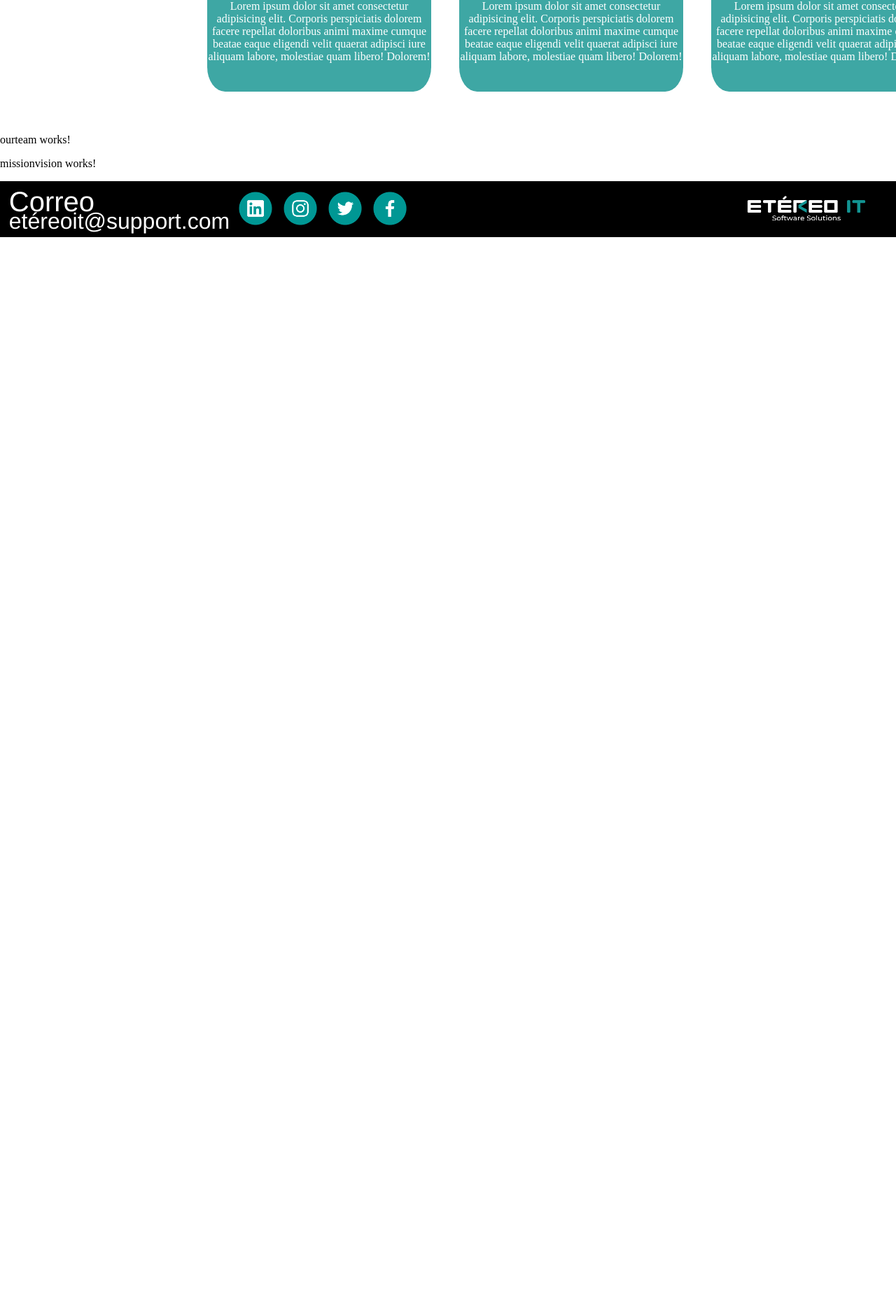
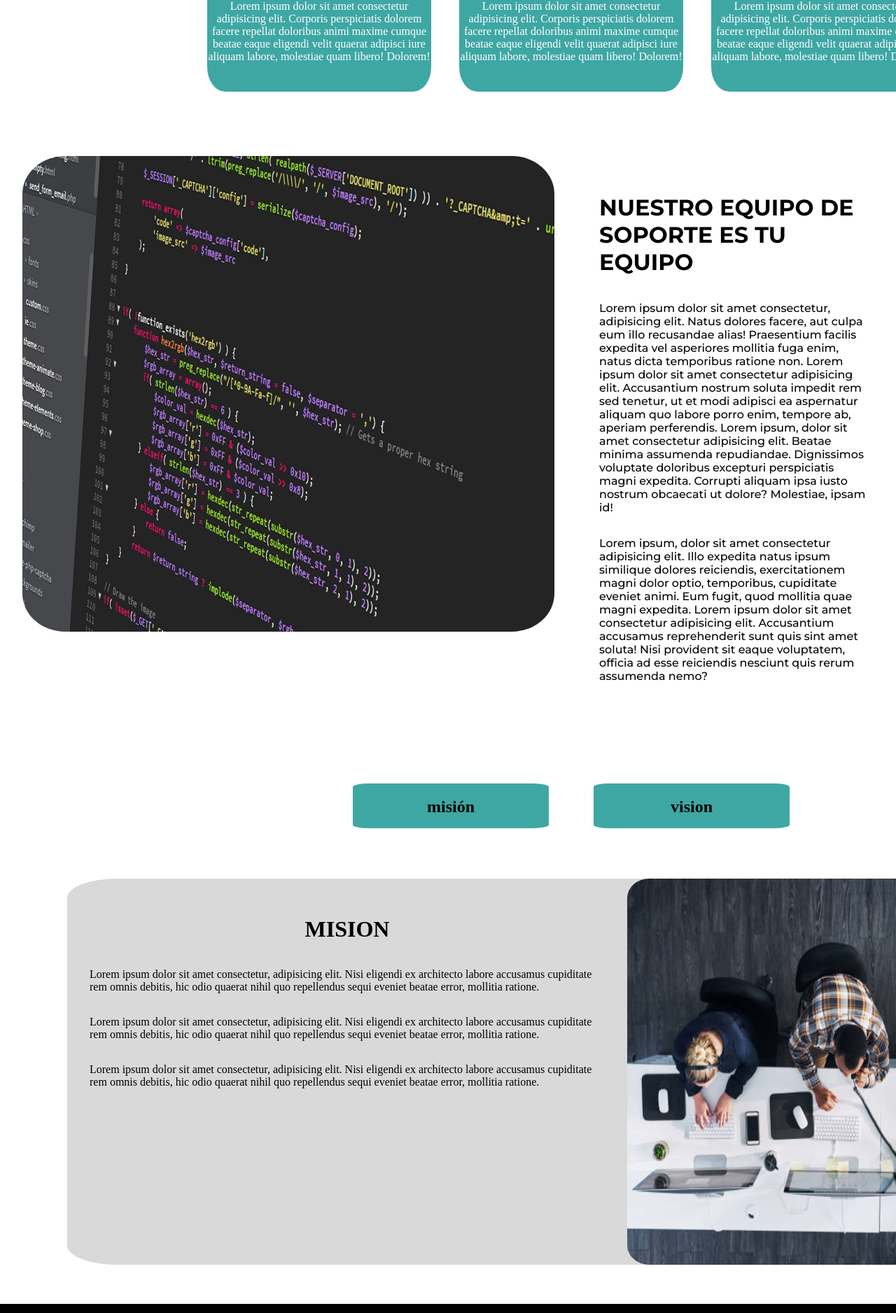
Before and after one commit to MemoAllighieri/EtereoIt-Web, an Angular app: page / in a window 1280 px wide. Shown: the part 3631-5508 px from the top of the page at 70% size. Before the commit the page ends 3970 px from the top, so only its background shows below. Built offline with nearby package versions, Linux system fonts and the light colour scheme.

Commit message:
agregando ourteam y missionvision

```diff
--- a/src/app/main/home/missionvision/missionvision.component.css
+++ b/src/app/main/home/missionvision/missionvision.component.css
@@ -0,0 +1,51 @@
+.container{
+    display: flex;
+    flex-direction: column;
+    width: 200vh;
+    height: 95vh;
+    margin: 2vh;
+}
+
+.buttons{
+    display: flex;
+    flex-direction: row;
+    justify-content: center;
+}
+
+.values{
+    display: flex;
+    width: 35vh;
+    height: 8vh;
+    background-color: #3EA7A4;
+    border-radius: 8%;
+    margin: 4vh;
+    text-align: center;
+    justify-content: center;
+}
+
+h1{
+    display: flex;
+    text-align: center;
+    justify-content: center;
+}
+
+.missionbox{
+    display: flex;
+    flex-direction: row-reverse;
+    border-radius: 5%;
+    background-color: #D9D9D9;
+    width: 180vh;
+    height: 80vh;
+    margin: 5vh 10vh 5vh 10vh;
+}
+
+img{
+    border-radius: 5%;
+    width: 80vh;
+}
+
+.textmission{
+    display: flex;
+    flex-direction: column;
+    margin: 4vh;
+}
--- a/src/app/main/home/missionvision/missionvision.component.html
+++ b/src/app/main/home/missionvision/missionvision.component.html
@@ -1 +1,20 @@
-<p>missionvision works!</p>
+<div class="container">
+    <div class="buttons">
+        <div class="values">
+            <h2>misión</h2>
+        </div>
+        <div class="values">
+            <h2>vision</h2>
+        </div>
+    </div>
+
+    <div class="missionbox">
+        <img src="../../../../assets/images/missionvision/webservice.jpg" alt="mission">
+        <div class="textmission">
+            <h1>MISION</h1>
+            <p> Lorem ipsum dolor sit amet consectetur, adipisicing elit. Nisi eligendi ex architecto labore accusamus cupiditate rem omnis debitis, hic odio quaerat nihil quo repellendus sequi eveniet beatae error, mollitia ratione.</p>
+            <p> Lorem ipsum dolor sit amet consectetur, adipisicing elit. Nisi eligendi ex architecto labore accusamus cupiditate rem omnis debitis, hic odio quaerat nihil quo repellendus sequi eveniet beatae error, mollitia ratione.</p>
+            <p> Lorem ipsum dolor sit amet consectetur, adipisicing elit. Nisi eligendi ex architecto labore accusamus cupiditate rem omnis debitis, hic odio quaerat nihil quo repellendus sequi eveniet beatae error, mollitia ratione.</p>
+        </div>
+    </div>
+</div>
--- a/src/app/main/home/ourteam/ourteam.component.css
+++ b/src/app/main/home/ourteam/ourteam.component.css
@@ -0,0 +1,22 @@
+.container{
+    display: flex;
+    flex-direction: row;
+    justify-content: space-around;
+}
+
+
+
+img{
+    border-radius: 8%;
+    margin: 4vh;
+    width: 95vh;
+    height: 85vh;
+}
+
+.support{
+    display: flex;
+    flex-direction: column;
+    text-align: left ;
+    font-family: 'Montserrat', sans-serif;
+    margin: 8vh 4vh 10vh 4vh;
+}
--- a/src/app/main/home/ourteam/ourteam.component.html
+++ b/src/app/main/home/ourteam/ourteam.component.html
@@ -1 +1,19 @@
-<p>ourteam works!</p>
+
+<div class="container">
+    <div>
+        <img src="../../../../assets/images/ourteam/desarr.jpg" alt="workteam">
+    </div>
+
+    <div class="support">
+            <h1>NUESTRO EQUIPO DE SOPORTE ES TU EQUIPO</h1>
+            <p>
+                 Lorem ipsum dolor sit amet consectetur,  adipisicing elit. Natus dolores facere, aut culpa eum illo recusandae alias! Praesentium facilis expedita vel asperiores mollitia fuga enim, natus dicta temporibus ratione non.
+                Lorem ipsum dolor sit amet consectetur adipisicing elit. Accusantium nostrum soluta impedit rem sed tenetur, ut et modi adipisci ea aspernatur aliquam quo labore porro enim, tempore ab, aperiam perferendis.
+                Lorem ipsum, dolor sit amet consectetur adipisicing elit. Beatae minima assumenda repudiandae. Dignissimos voluptate doloribus excepturi perspiciatis magni expedita. Corrupti aliquam ipsa iusto nostrum obcaecati ut dolore? Molestiae, ipsam id!
+            </p>
+            <p>
+                Lorem ipsum, dolor sit amet consectetur adipisicing elit. Illo expedita natus ipsum similique dolores reiciendis, exercitationem magni dolor optio, temporibus, cupiditate eveniet animi. Eum fugit, quod mollitia quae magni expedita.
+                Lorem ipsum dolor sit amet consectetur adipisicing elit. Accusantium accusamus reprehenderit sunt quis sint amet soluta! Nisi provident sit eaque voluptatem, officia ad esse reiciendis nesciunt quis rerum assumenda nemo?
+            </p>
+    </div>
+</div>
```
Also changed, not shown: src/app/main/home/ourservices/ourservices.component.css (line endings or trailing spaces), src/assets/images/missionvision/webservice.jpg (renamed from src/assets/images/ourservices/webservice.jpg), src/assets/images/ourteam/desarr.jpg (added).
